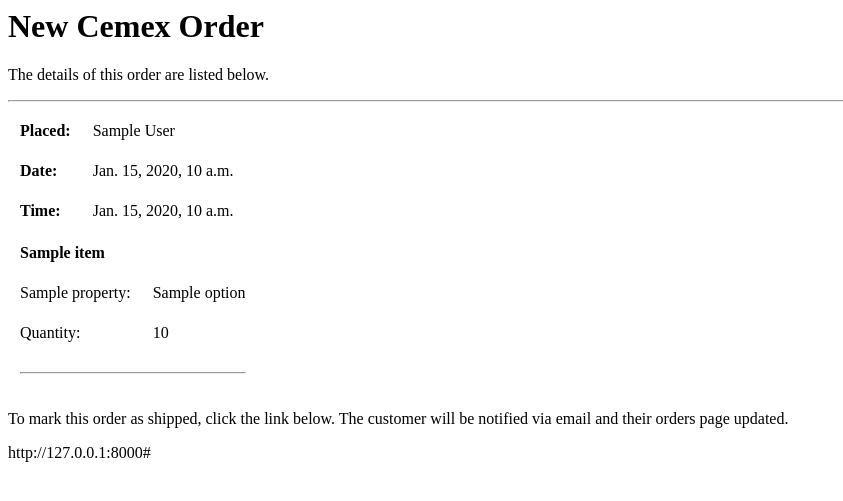
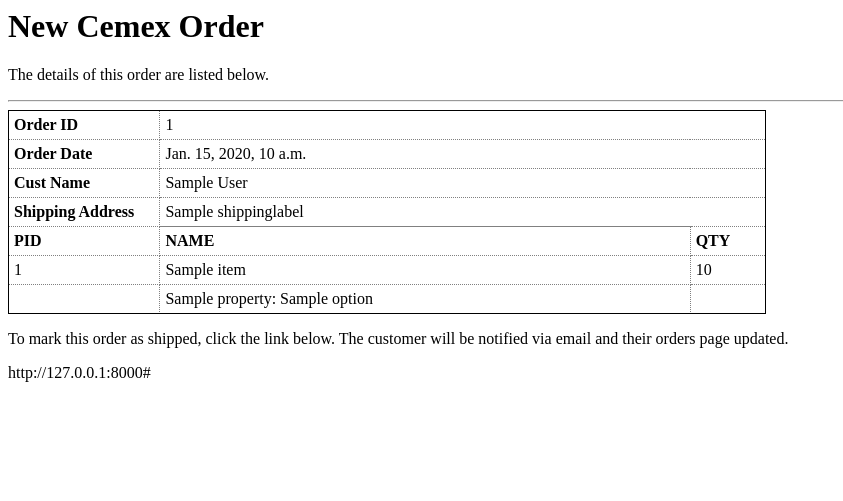
Before and after one commit to crazyman143/NCG, a Django app: template NCG/cemex/templates/cemex/html_email.html in a window 1280 px wide. Shown: the top 501 px of the page, without its empty margins (0-843 px from the left). Run offline with Django 3.2, Linux system fonts and the light colour scheme; the template is opened without the code that fills it: most values are stand-ins (such as "Sample title", 1, 10 or a date in 2020).

Commit message:
Improvements to emails
Order notification emails have improved layout.

```diff
--- a/NCG/cemex/templates/cemex/html_email.html
+++ b/NCG/cemex/templates/cemex/html_email.html
@@ -1,6 +1,22 @@
 
 <html>
 	<head>
+
+		<style>
+			td
+			{
+			    border: 1px dotted gray;
+			    padding: 5px;
+			}
+
+			table
+			{
+			  border: 1px solid black;
+			  border-collapse:collapse;
+			  width: 60%;
+			}
+	</style>
+
 	</head>
 
 	<body>
@@ -13,53 +29,67 @@
 
 
 
-		<table cellpadding="10">
+		<table>
 			<tr>
-				<td><b>Placed:</b></td>
-				<td>{{first_name}} {{last_name}}</td>
+				<td style="width:20%"><b>Order ID</b></td>
+				<td colspan="2">{{id}}</td>
 			</tr>
 			<tr>
-				<td><b>Date:</b></td>
-				<td>{{date}}</td>
+				<td style="width:20%"><b>Order Date</b></td>
+				<td colspan="2">{{date}}</td>
 			</tr>
+			<tr></tr>
 			<tr>
-				<td><b>Time:</b></td>
-				<td>{{time}}</td>
+				<td style="width:20%"><b>Cust Name</b></td>
+				<td colspan="2">{{first_name}} {{last_name}}</td>
 			</tr>
-		</table>
 
+			<tr>
+				<td style="width:20%"><b>Shipping Address</b></td>
+				<td colspan="2">{{shippinglabel | safe}}</td>
+			</tr>
 
-	<table cellpadding="10">
+			<tr></tr>
+
+			 <tr>
+				<td>
+					<b>PID</b>
+				</td>
+				<td>
+					<b>NAME</b>
+				</td>
+				<td style="width:10%">
+					<b>QTY</b>
+				</td>
+			</tr>
+
 		{% for itemization in itemizations %}
 			 <tr>
 				<td>
-					<b>{{itemization.item.name}}</b>
+					{{itemization.item.number}}
+				</td>
+				<td>
+					{{itemization.item.name}}
+				</td>
+				<td>
+					{{itemization.quantity}}
 				</td>
 			</tr>
 
 			{% for property, option in itemization.properties.items %}
 
 			<tr>
-				<td>{{property}}:</td>
-				<td>{{option}}</td>
+				<td></td>
+				<td>{{property}}: {{option}}</td>
+				<td></td>
 			</tr>
 
 			{% endfor %}
-
-			<tr>
-				<td>
-					Quantity:
-				</td>
-				<td>
-					{{itemization.quantity}}
-				</td>
-			</tr>
-
-
-			<tr><td colspan="2"><hr /></td></tr>
+			<tr></tr>
 
 		{% endfor %}
-	</table>
+
+		</table>
 
 	<p>To mark this order as shipped, click the link below. The customer will be notified via email and their orders page updated.</p>
 
--- a/NCG/cemex/utilities.py
+++ b/NCG/cemex/utilities.py
@@ -96,14 +96,16 @@
 class Email:
 	# Class for sending order details to the office in an email.
 
-	def __init__(self, itemizations,  order, label, linkhash):
+	def __init__(self, itemizations,  order, label, linkhash, shippinglabel = False):
 		self.subject = 'You have a new CEMEX order'
 
 		output = {
+					'id' : order.pk,
 					'first_name' : order.user.first_name,
 					'last_name': order.user.last_name,
 					'date': order.datetime.date,
 					'time' : order.datetime.time,
+					'shippinglabel' : shippinglabel,
 					'itemizations' : itemizations,
 					'linkhash' : linkhash
 				}
```
Also changed, not shown: NCG/cemex/views.py (+17 -17 lines).
